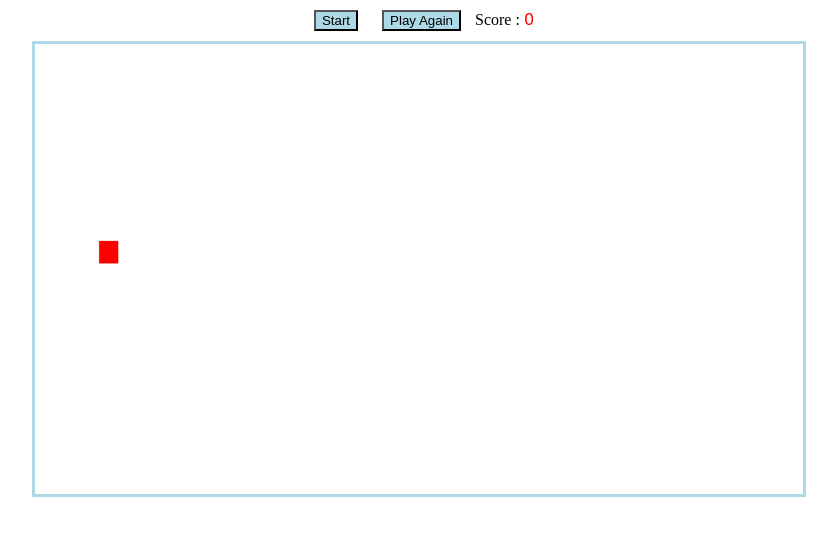
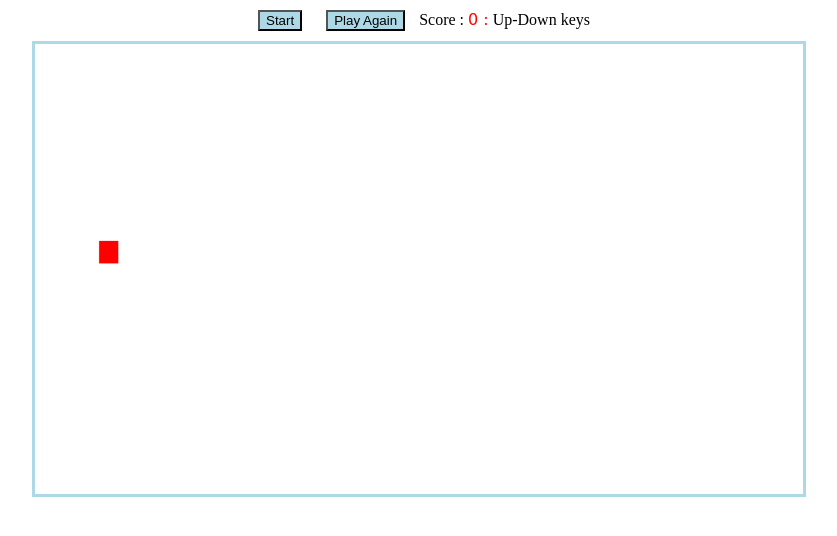
Before and after one commit to UMARAJAZ11A/Flappy-Bird, a plain HTML site: page index.html in a window 1280 px wide. Shown: the whole page, without its empty margins (221-1058 px from the left). Drawn offline with Linux system fonts and the light colour scheme.

Commit message:
Update index.html

```diff
--- a/index.html
+++ b/index.html
@@ -11,7 +11,8 @@
         <button id="asd" onclick=reStart()>Play Again</button>
     <span>Score :
     </span>
-    <span id="score">0</span>
+    <span id="score">0       :</span>
+    <span >Up-Down keys</span>
     </div>
     <canvas id="Game-Box" width="600" height="400"></canvas>
 </body>
```
